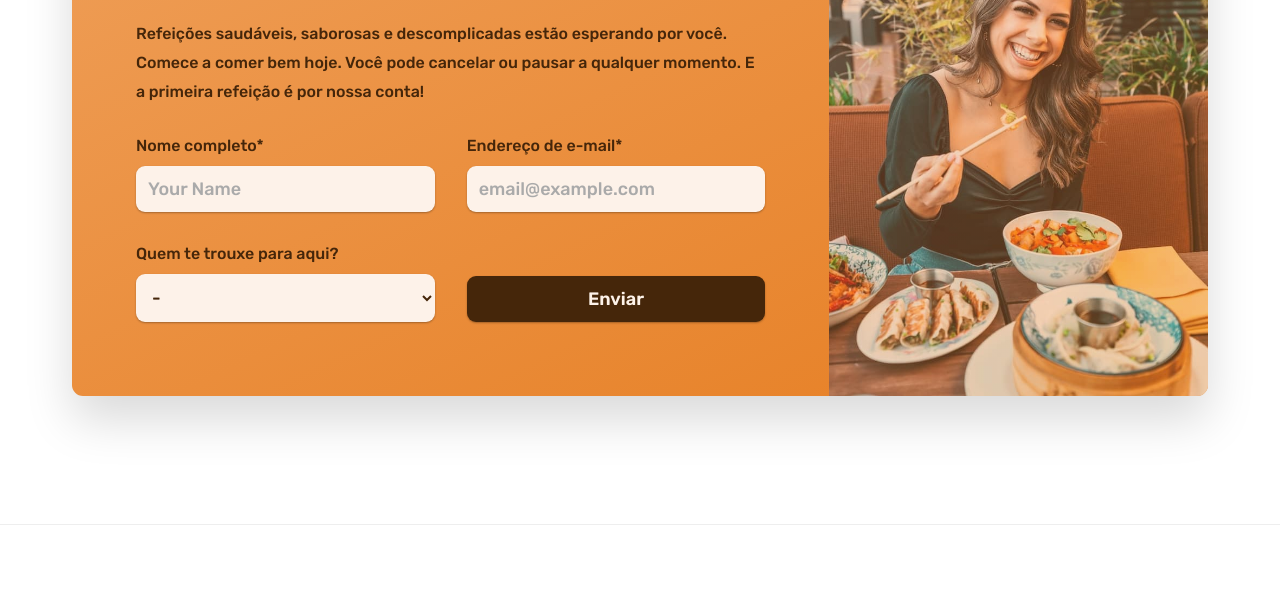
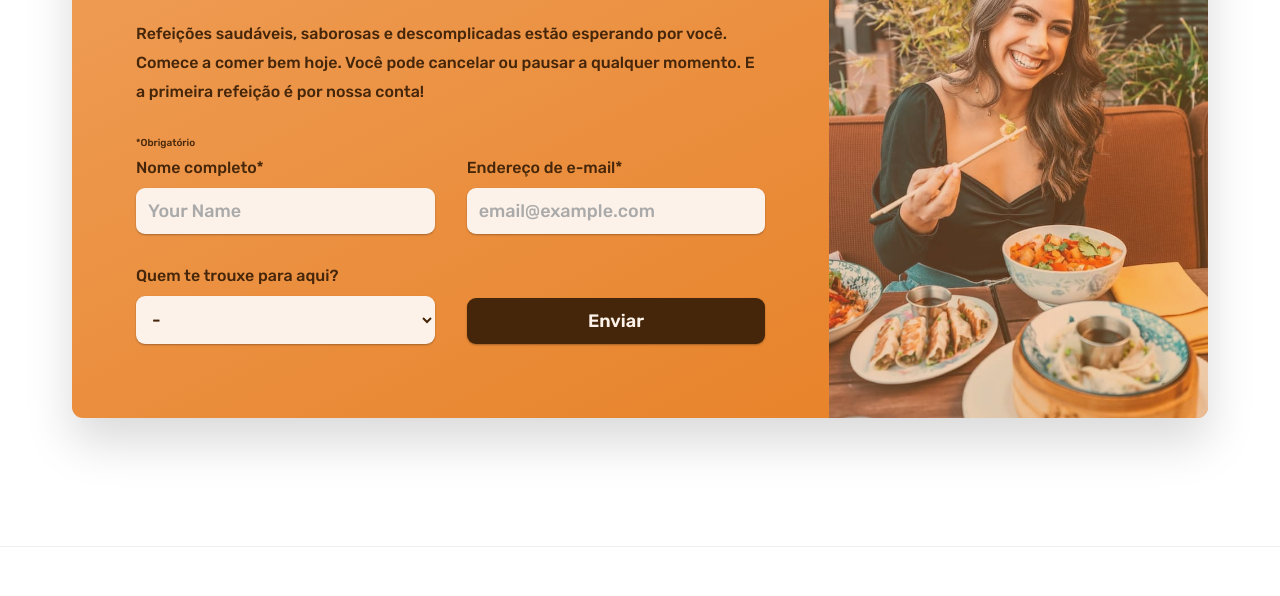
Before and after one commit to bernardosan/OrganicMeal, a plain HTML site: page funcionamento.html in a window 1280 px wide. Shown: the part 2820-3416 px from the top of the page. Drawn offline with nearby package versions, Linux system fonts and the light colour scheme; some packages are replaced by stand-ins of ours; a script that the page names is missing.

Commit message:
correção no visual da form na página funcionamento

```diff
--- a/funcionamento.html
+++ b/funcionamento.html
@@ -235,6 +235,7 @@
                             cancelar ou pausar a qualquer momento. E a primeira refeição é por nossa conta!
                         </p>
 
+                        <p class="txt-mandatory">*Obrigatório</p>
                         <form class="cta-form" action="" name="sign-up" novalidate netlify>
                             <div>
                                 <label for="full-name">Nome completo*</label>
```
